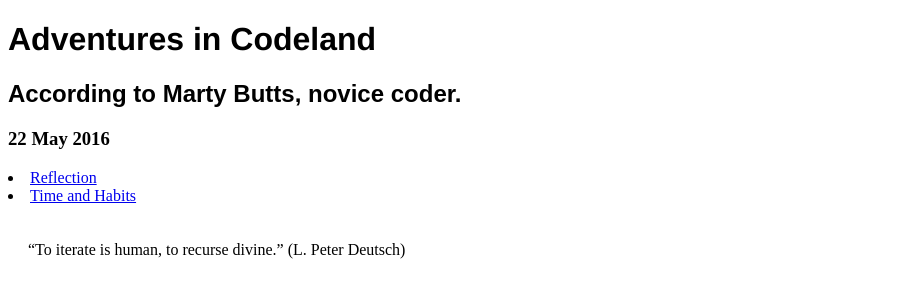
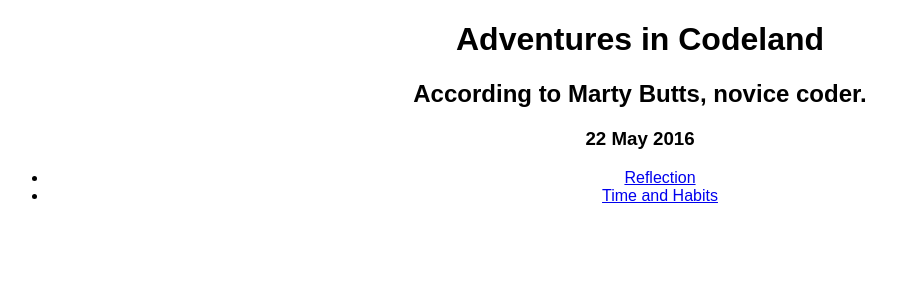
Before and after one commit to martybutts/martybutts.github.io, a plain HTML site: page index.html in a window 1280 px wide. Shown: the whole page, without its empty margins (0-920 px from the left). Drawn offline with Linux system fonts and the light colour scheme.

Commit message:
update site

```diff
--- a/index.html
+++ b/index.html
@@ -1,7 +1,7 @@
 <!DOCTYPE html>
 <html>
   <head>
-    <title>Marty Butts Adventures in Codeland</title>
+    <title>Adventures in Codeland</title>
     <meta charset="UTF-8">
     <link href="main.css" rel="stylesheet" type="text/css">
   </head>
@@ -9,14 +9,15 @@
     <h1>Adventures in Codeland</h1>
     <h2>According to Marty Butts, novice coder.</h2>
     <h3>22 May 2016</h3>
+    <ul>
+      <li>
+        <a href= "https://martybutts.github.io/blog/c1-reflection-blog.html">Reflection</a>
+      </li>
+      <li>
+        <a href= "https://martybutts.github.io/blog/c1-time-and-habits-blog.html">Time and Habits</a>
+      </li>
+    </ul>
 
-    <li><a href= "https://martybutts.github.io/blog/c1-reflection-blog.html">Reflection</a></li>
-    <li><a href= "https://martybutts.github.io/blog/c1-time-and-habits-blog.html">Time and Habits</a></li>
-
-    <p>
-      “To iterate is human, to recurse divine.”
-(L. Peter Deutsch)
-    </p>
 
     <!-- this is a comment. -->
 
--- a/main.css
+++ b/main.css
@@ -1,11 +1,17 @@
+body {
+  background-image: 'images/water.jpg' 50% 350px no-repeat #e8ecf0;
+  background-position: fixed;
+  background-size: cover;
+  font-family: sans-serif;
+  text-align: center;
+}
+
 h1 {
-  colour: #787878;
-  font-family: Helvetica, Arial, sans-serif;
+  colour: blue;
 }
 
 h2 {
   colour: #AOAOAO;
-  font-family: arial;
 }
 
 a {
@@ -17,6 +23,6 @@ p {
   padding: 20px;
 }
 
-body {
-  background-image: 'images/ocean.jpg';
+ul {
+  text-align: center;
 }
```
Also changed, not shown: images/water.jpg (added), 1 other file.
